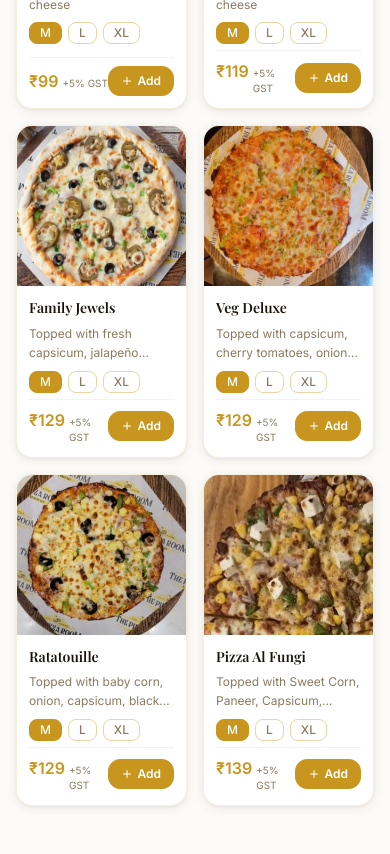
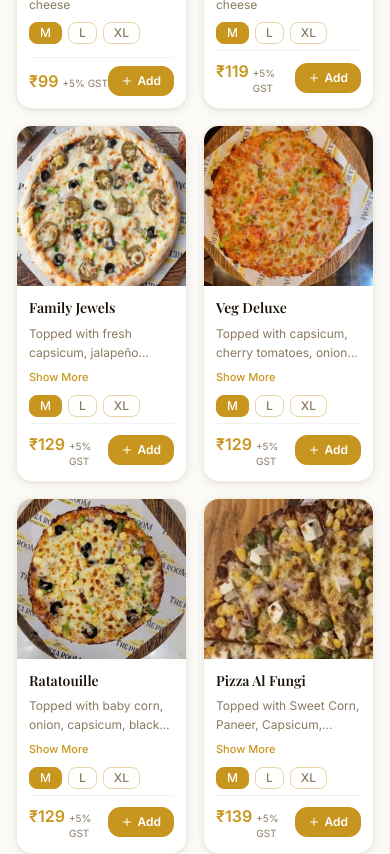
Before and after one commit to Jagdish2004/the-pizza-room, a Next.js app: page / in a window 390 px wide. Shown: the part 1220-2074 px from the top of the page. Built offline with nearby package versions, Linux system fonts and the light colour scheme.

Commit message:
showmore for mobile view

```diff
--- a/components/menu/MenuCard.tsx
+++ b/components/menu/MenuCard.tsx
@@ -212,7 +212,7 @@ export function MenuCard({ item }: MenuCardProps) {
                             {item.description}
                         </p>
 
-                        {item.description.length > 80 && (
+                        {item.description.length > 45 && (
                             <button
                                 onClick={() => setExpanded(!expanded)}
                                 className="text-[11px] text-[#C8961E] font-medium mt-0.5"
```
